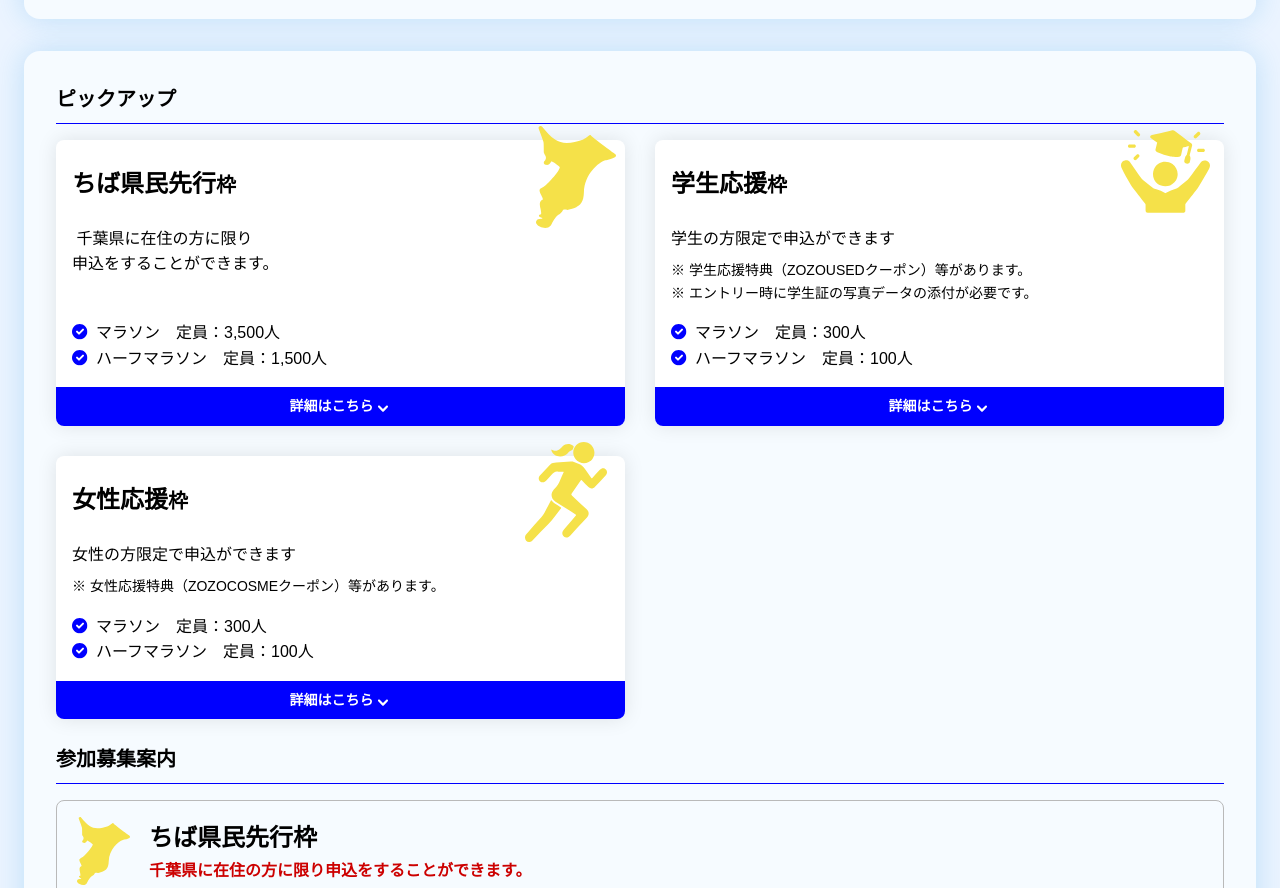
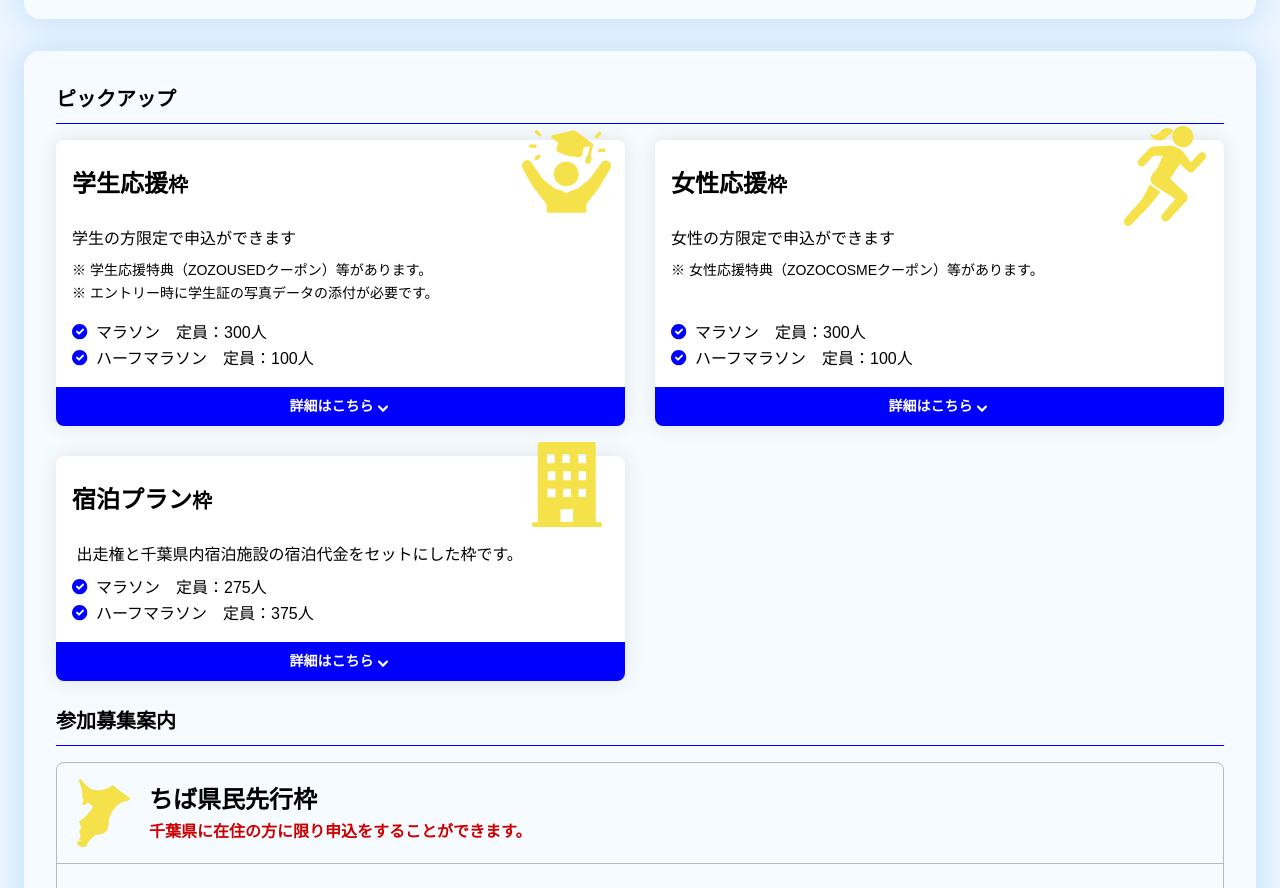
Before and after one commit to adv-kiyose/chiba-aqualine-marathon, a website built with Vite: page runner/entry.html in a window 1280 px wide. Shown: the part 2080-2968 px from the top of the page. Built offline with nearby package versions, Linux system fonts and the light colour scheme; what micromodal, scroll-hint would draw is missing.

Commit message:
ちば県民先行枠クローズ作業

```diff
--- a/public/data/news.json
+++ b/public/data/news.json
@@ -1,4 +1,10 @@
 [
+	{
+		"date": "2026.3.16",
+		"tags": ["ALL"],
+		"text": "【エントリー情報】「ちば県民先行枠」は定員に達したため、募集を終了いたしました。",
+		"link": "/runner/entry.html"
+	},
 	{
 		"date": "2026.3.15",
 		"tags": ["ALL"],
--- a/runner/entry.html
+++ b/runner/entry.html
@@ -140,18 +140,6 @@
 					<h4 class="c-heading__guideline p-entry__heading--guideline">ピックアップ</h4>
 					<div class="p-entry__wrap--pickup">
 						<div class="p-entry__block--pickup">
-							<p class="p-entry__icon--pickup chiba"><img src="/images/runner/entry/icon_chiba.svg" alt=""></p>
-							<h5 class="p-entry__heading--pickup">ちば県民先行<span>枠</span></h5>
-							<div class="p-entry__inner--texts">
-								<p class="p-entry__text--pickup"> 千葉県に在住の方に限り<br>申込をすることができます。</p>
-							</div>
-							<ul class="p-entry__list--pickup">
-								<li>マラソン　定員：3,500人</li>
-								<li>ハーフマラソン　定員：1,500人　</li>
-							</ul>
-							<a class="p-entry__anchor--pickup" href="#chiba">詳細はこちら</a>
-						</div>
-						<div class="p-entry__block--pickup">
 							<p class="p-entry__icon--pickup student"><img src="/images/runner/entry/icon_student.svg" alt=""></p>
 							<h5 class="p-entry__heading--pickup">学生応援<span>枠</span></h5>
 							<div class="p-entry__inner--texts">
@@ -182,6 +170,19 @@
 							</ul>
 							<a class="p-entry__anchor--pickup" href="#woman">詳細はこちら</a>
 						</div>
+						<div class="p-entry__block--pickup">
+							<p class="p-entry__icon--pickup stay"><img src="/images/runner/entry/icon_stay.svg" alt=""></p>
+							<h5 class="p-entry__heading--pickup">宿泊プラン<span>枠</span></h5>
+							<div class="p-entry__inner--texts">
+								<p class="p-entry__text--pickup"> 出走権と千葉県内宿泊施設の宿泊代金をセットにした枠です。</p>
+							</div>
+							<ul class="p-entry__list--pickup">
+								<li>マラソン　定員：275人</li>
+								<li>ハーフマラソン　定員：375人　</li>
+							</ul>
+							<a class="p-entry__anchor--pickup" href="#stay">詳細はこちら</a>
+						</div>
+
 					</div>
 				</div>
 				<div class="c-block__guideline p-entry__block--guideline" id="guide">
@@ -236,7 +237,7 @@
 							</table>
 						</div>
 						<div class="p-entry__block--buttons">
-							<p class="p-entry__button--entry-here"><a href="https://www.sportsentry.ne.jp/event/t/103828" target="_blank">ちば県民先行枠　<br class="u-sp">参加申し込みはこちら</a></p>
+							<p class="p-entry__button--entry-here"><a href="https://www.sportsentry.ne.jp/event/t/103828" target="_blank" area-disabled="true">ちば県民先行枠　<br class="u-sp">参加申し込みはこちら</a></p>
 						</div>
 					</div>
 					<div id="standard" class="p-entry__block--guide">
--- a/src/assets/styles/page/runner/_entry.scss
+++ b/src/assets/styles/page/runner/_entry.scss
@@ -838,6 +838,17 @@
 					right: 16px;
 				}
 			}
+			&.stay{
+				width: 75px;
+				top: -14px;
+				right: 18px;
+
+				@include respond-to {
+					width: 48px;
+					top: -8px;
+					right: 16px;
+				}
+			}
 		}
 	}
 
```
